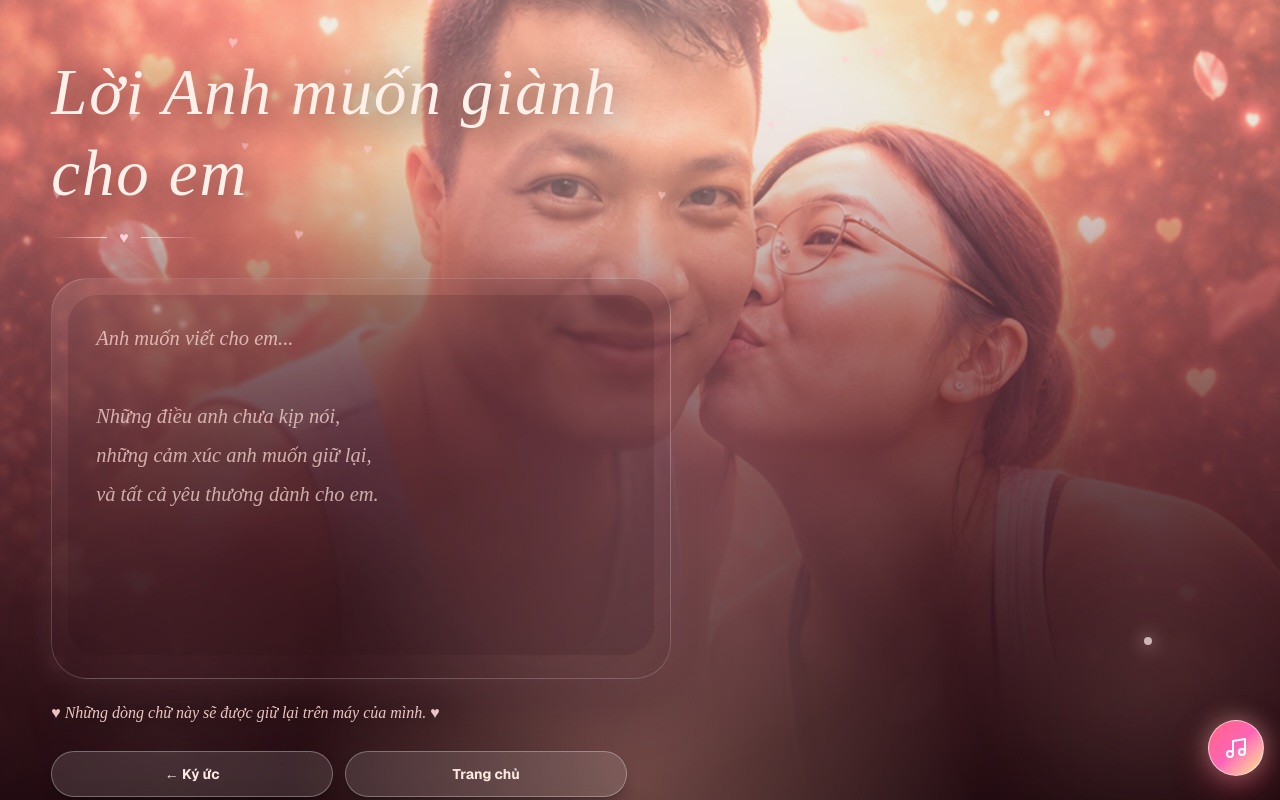
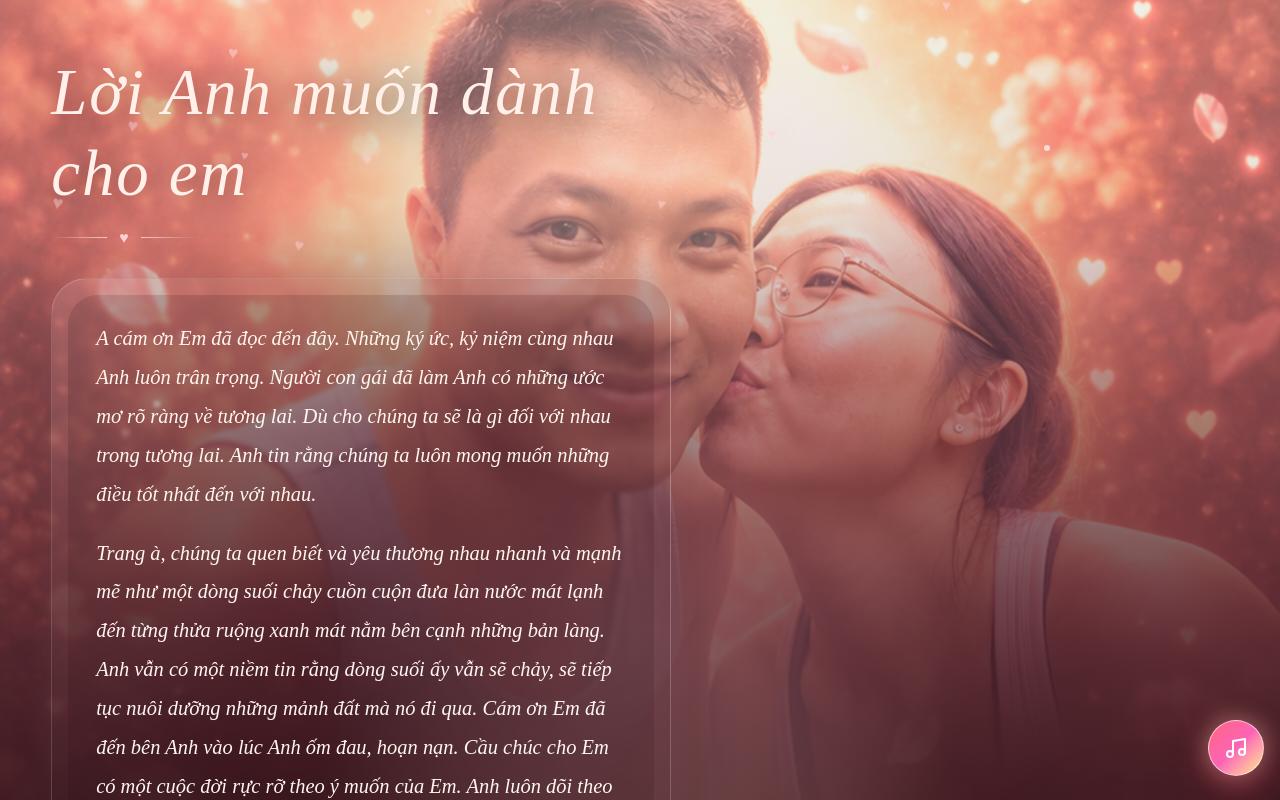
Before and after one commit to quoctruongdhhh-git/Repository-name-pqt-pht-love-story, a Next.js app: page /letter in a window 1280 px wide. Shown: the top 800 px of the page. Built offline with nearby package versions, Linux system fonts and the light colour scheme.

Commit message:
Update page.tsx

```diff
--- a/app/letter/page.tsx
+++ b/app/letter/page.tsx
@@ -1,14 +1,15 @@
 'use client';
 
-import { useEffect, useState } from 'react';
 import Link from 'next/link';
 
 const HEART = '\u2665';
 const BACK = '\u2190';
-const LETTER_TITLE = 'L\u1eddi Anh mu\u1ed1n gi\u00e0nh cho em';
-const LETTER_STORAGE_KEY = 'pqt-pht-love-letter';
-const PLACEHOLDER =
-  'Anh mu\u1ed1n vi\u1ebft cho em...\n\nNh\u1eefng \u0111i\u1ec1u anh ch\u01b0a k\u1ecbp n\u00f3i,\nnh\u1eefng c\u1ea3m x\u00fac anh mu\u1ed1n gi\u1eef l\u1ea1i,\nv\u00e0 t\u1ea5t c\u1ea3 y\u00eau th\u01b0\u01a1ng d\u00e0nh cho em.';
+const LETTER_TITLE = 'L\u1eddi Anh mu\u1ed1n d\u00e0nh cho em';
+const LETTER_CONTENT = `A c\u00e1m \u01a1n Em \u0111\u00e3 \u0111\u1ecdc \u0111\u1ebfn \u0111\u00e2y. Nh\u1eefng k\u00fd \u1ee9c, k\u1ef7 ni\u1ec7m c\u00f9ng nhau Anh lu\u00f4n tr\u00e2n tr\u1ecdng. Ng\u01b0\u1eddi con g\u00e1i \u0111\u00e3 l\u00e0m Anh c\u00f3 nh\u1eefng \u01b0\u1edbc m\u01a1 r\u00f5 r\u00e0ng v\u1ec1 t\u01b0\u01a1ng lai. D\u00f9 cho ch\u00fang ta s\u1ebd l\u00e0 g\u00ec \u0111\u1ed1i v\u1edbi nhau trong t\u01b0\u01a1ng lai. Anh tin r\u1eb1ng ch\u00fang ta lu\u00f4n mong mu\u1ed1n nh\u1eefng \u0111i\u1ec1u t\u1ed1t nh\u1ea5t \u0111\u1ebfn v\u1edbi nhau.
+
+Trang \u00e0, ch\u00fang ta quen bi\u1ebft v\u00e0 y\u00eau th\u01b0\u01a1ng nhau nhanh v\u00e0 m\u1ea1nh m\u1ebd nh\u01b0 m\u1ed9t d\u00f2ng su\u1ed1i ch\u1ea3y cu\u1ed3n cu\u1ed9n \u0111\u01b0a l\u00e0n n\u01b0\u1edbc m\u00e1t l\u1ea1nh \u0111\u1ebfn t\u1eebng th\u1eeda ru\u1ed9ng xanh m\u00e1t n\u1eb1m b\u00ean c\u1ea1nh nh\u1eefng b\u1ea3n l\u00e0ng. Anh v\u1eabn c\u00f3 m\u1ed9t ni\u1ec1m tin r\u1eb1ng d\u00f2ng su\u1ed1i \u1ea5y v\u1eabn s\u1ebd ch\u1ea3y, s\u1ebd ti\u1ebfp t\u1ee5c nu\u00f4i d\u01b0\u1ee1ng nh\u1eefng m\u1ea3nh \u0111\u1ea5t m\u00e0 n\u00f3 \u0111i qua. C\u00e1m \u01a1n Em \u0111\u00e3 \u0111\u1ebfn b\u00ean Anh v\u00e0o l\u00fac Anh \u1ed1m \u0111au, ho\u1ea1n n\u1ea1n. C\u1ea7u ch\u00fac cho Em c\u00f3 m\u1ed9t cu\u1ed9c \u0111\u1eddi r\u1ef1c r\u1ee1 theo \u00fd mu\u1ed1n c\u1ee7a Em. Anh lu\u00f4n d\u00f5i theo v\u00e0 \u1ee7ng h\u1ed9 Em. H\u01a1n c\u1ea3 y\u00eau \u0111\u00f3 l\u00e0 th\u01b0\u01a1ng.
+
+Anh th\u01b0\u01a1ng Em!!`;
 
 const heartSeeds = [
   { left: '8%', delay: '0s', duration: '10s', size: 'text-lg', drift: '32px' },
@@ -38,17 +39,6 @@ const fallingHearts = heartSeeds.flatMap((heart, seedIndex) =>
 );
 
 export default function LetterPage() {
-  const [letter, setLetter] = useState('');
-
-  useEffect(() => {
-    setLetter(localStorage.getItem(LETTER_STORAGE_KEY) || '');
-  }, []);
-
-  const handleLetterChange = (value: string) => {
-    setLetter(value);
-    localStorage.setItem(LETTER_STORAGE_KEY, value);
-  };
-
   return (
     <main className="relative min-h-[100svh] overflow-hidden bg-[#251015] text-white">
       <img
@@ -80,20 +70,23 @@ export default function LetterPage() {
               </div>
 
               <div className="mt-7 rounded-[36px] border border-white/18 bg-gradient-to-br from-white/10 via-[#3b1420]/18 to-[#1d0a0f]/12 p-3 shadow-[0_20px_62px_rgba(24,5,9,0.28),0_0_34px_rgba(255,190,202,0.13)] backdrop-blur-[2px] sm:p-4">
-                <textarea
-                  value={letter}
-                  onChange={(event) => handleLetterChange(event.target.value)}
-                  placeholder={PLACEHOLDER}
-                  className="min-h-[34svh] w-full resize-none rounded-[30px] border-0 bg-[#230b11]/14 px-4 py-4 text-center text-[1.06rem] italic leading-[1.9] text-[#fff6ef] outline-none placeholder:text-[#ffe0da]/72 sm:min-h-[360px] sm:px-7 sm:py-6 sm:text-[1.28rem] lg:text-left"
+                <div
+                  className="min-h-[34svh] w-full rounded-[30px] border-0 bg-[#230b11]/14 px-4 py-4 text-center text-[1.06rem] italic leading-[1.9] text-[#fff6ef] outline-none sm:min-h-[360px] sm:px-7 sm:py-6 sm:text-[1.28rem] lg:text-left"
                   style={{ fontFamily: '"Times New Roman", Georgia, serif' }}
-                />
+                >
+                  {LETTER_CONTENT.split('\n\n').map((paragraph) => (
+                    <p key={paragraph} className="mb-5 last:mb-0">
+                      {paragraph}
+                    </p>
+                  ))}
+                </div>
               </div>
 
               <p
                 className="mx-auto mt-5 max-w-xl text-center text-sm italic leading-7 text-[#ffd8d3]/90 drop-shadow-[0_2px_12px_rgba(0,0,0,0.7)] sm:text-base lg:mx-0 lg:text-left"
                 style={{ fontFamily: '"Times New Roman", Georgia, serif' }}
               >
-                {HEART} {'Nh\u1eefng d\u00f2ng ch\u1eef n\u00e0y s\u1ebd \u0111\u01b0\u1ee3c gi\u1eef l\u1ea1i tr\u00ean m\u00e1y c\u1ee7a m\u00ecnh.'} {HEART}
+                {HEART} {'Nh\u1eefng d\u00f2ng ch\u1eef n\u00e0y s\u1ebd lu\u00f4n \u1edf \u0111\u00e2y, nh\u01b0 m\u1ed9t l\u1eddi th\u01b0\u01a1ng Anh g\u1eedi \u0111\u1ebfn Em.'} {HEART}
               </p>
 
               <div className="mx-auto mt-6 grid max-w-xl gap-3 sm:grid-cols-2 lg:mx-0">
```
